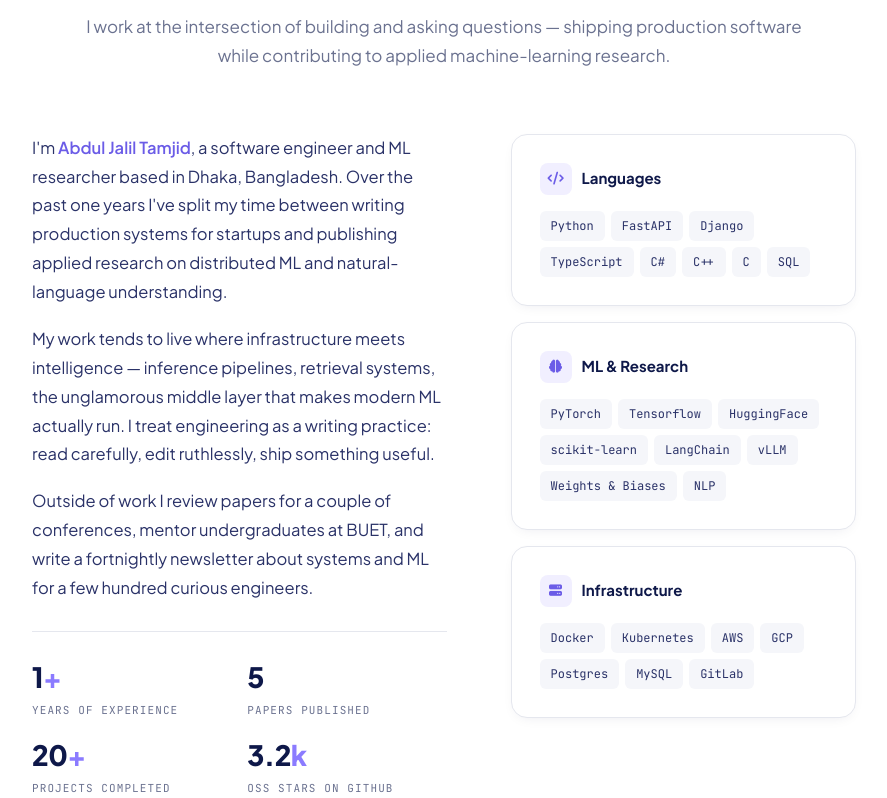
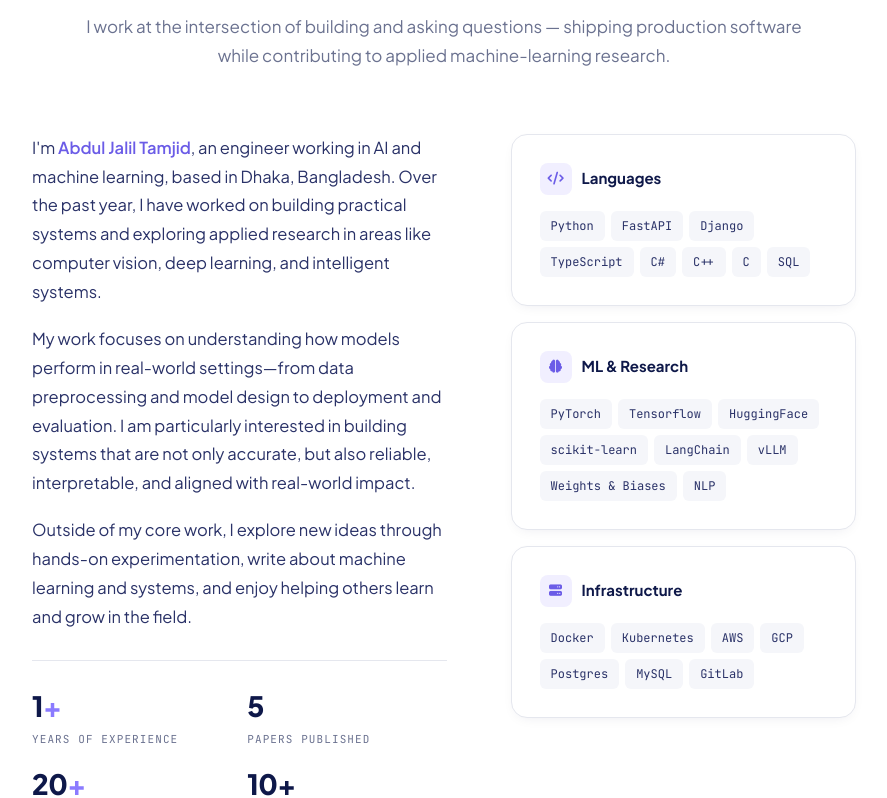
Before and after one commit to Abdul-Jalil26/portfolio, a Next.js app: page / in a window 1280 px wide. Shown: the part 1103-1901 px from the top of the page, without its empty margins (336-1223 px from the left). Built offline with nearby package versions, Linux system fonts and the light colour scheme.

Commit message:
update info

```diff
--- a/app/components/portfolio/layout/Footer.tsx
+++ b/app/components/portfolio/layout/Footer.tsx
@@ -16,7 +16,7 @@ export default function Footer() {
              <a href="https://abduljalil.great-site.net/?i=1" aria-label="Website">
   <i class="fas fa-globe"></i>
 </a>
-              <a href="#" aria-label="Scholar"><i class="fas fa-graduation-cap"></i></a>
+              <a href="https://scholar.google.com/citations?hl=en&user=0yhU-moAAAAJ&view_op=list_works&gmla=AIqSsVtsTtXJiEaQ_5AeyVhwhEfO68JXqc_NBUxpeyxAQIzgS3ol1lkcaeElRx9zIDuwpnrEBDUdhDXxoaaOIjZonEbkZc6loHCxYyRv_R4S4nI7pkahGWvSD6iq21HpiQ" aria-label="Scholar"><i class="fas fa-graduation-cap"></i></a>
             </div>
           </footer>
         `,
--- a/app/components/portfolio/layout/Sidebar.tsx
+++ b/app/components/portfolio/layout/Sidebar.tsx
@@ -32,7 +32,7 @@ export default function Sidebar() {
              <a href="https://abduljalil.great-site.net/?i=1" aria-label="Website">
   <i class="fas fa-globe"></i>
 </a>
-              <a href="https://scholar.google.com/citations?view_op=new_profile&hl=en" aria-label="Google Scholar"><i class="fas fa-graduation-cap"></i></a>
+              <a href="https://scholar.google.com/citations?hl=en&user=0yhU-moAAAAJ&view_op=list_works&gmla=AIqSsVtsTtXJiEaQ_5AeyVhwhEfO68JXqc_NBUxpeyxAQIzgS3ol1lkcaeElRx9zIDuwpnrEBDUdhDXxoaaOIjZonEbkZc6loHCxYyRv_R4S4nI7pkahGWvSD6iq21HpiQ" aria-label="Google Scholar"><i class="fas fa-graduation-cap"></i></a>
             </div>
 
             <div class="copyright">
--- a/app/components/portfolio/sections/AboutSection.tsx
+++ b/app/components/portfolio/sections/AboutSection.tsx
@@ -17,23 +17,15 @@ export default function AboutSection() {
             <div class="about-grid">
               <div class="about-text reveal">
              <p>
-                  I'm <strong>Abdul Jalil Tamjid</strong>, a software engineer and ML
-                  researcher based in Dhaka, Bangladesh. Over the past one years
-                  I've split my time between writing production systems for
-                  startups and publishing applied research on distributed ML
-                  and natural-language understanding.
+  I'm <strong>Abdul Jalil Tamjid</strong>, an engineer working in AI and machine learning, based in Dhaka, Bangladesh. Over the past year, I have worked on building practical systems and exploring applied research in areas like computer vision, deep learning, and intelligent systems.
 </p>
+
 <p>
-                  My work tends to live where infrastructure meets intelligence —
-                  inference pipelines, retrieval systems, the unglamorous middle
-                  layer that makes modern ML actually run. I treat engineering as
-                  a writing practice: read carefully, edit ruthlessly, ship
-                  something useful.
+  My work focuses on understanding how models perform in real-world settings—from data preprocessing and model design to deployment and evaluation. I am particularly interested in building systems that are not only accurate, but also reliable, interpretable, and aligned with real-world impact.
 </p>
+
 <p>
-                  Outside of work I review papers for a couple of conferences,
-                  mentor undergraduates at BUET, and write a fortnightly newsletter
-                  about systems and ML for a few hundred curious engineers.
+  Outside of my core work, I explore new ideas through hands-on experimentation, write about machine learning and systems, and enjoy helping others learn and grow in the field.
 </p>
 
                 <div class="quick-facts">
@@ -50,8 +42,8 @@ export default function AboutSection() {
                     <div class="label">Projects completed</div>
                   </div>
                  <div class="fact">
-                    <div class="num">3.2<span>k</span></div>
-                    <div class="label">OSS stars on GitHub</div>
+  <div class="num">10+</div>
+  <div class="label">ML & AI Projects</div>
 </div>
                 </div>
               </div>
```
Lines whose indentation alone changed are shown as unchanged.
